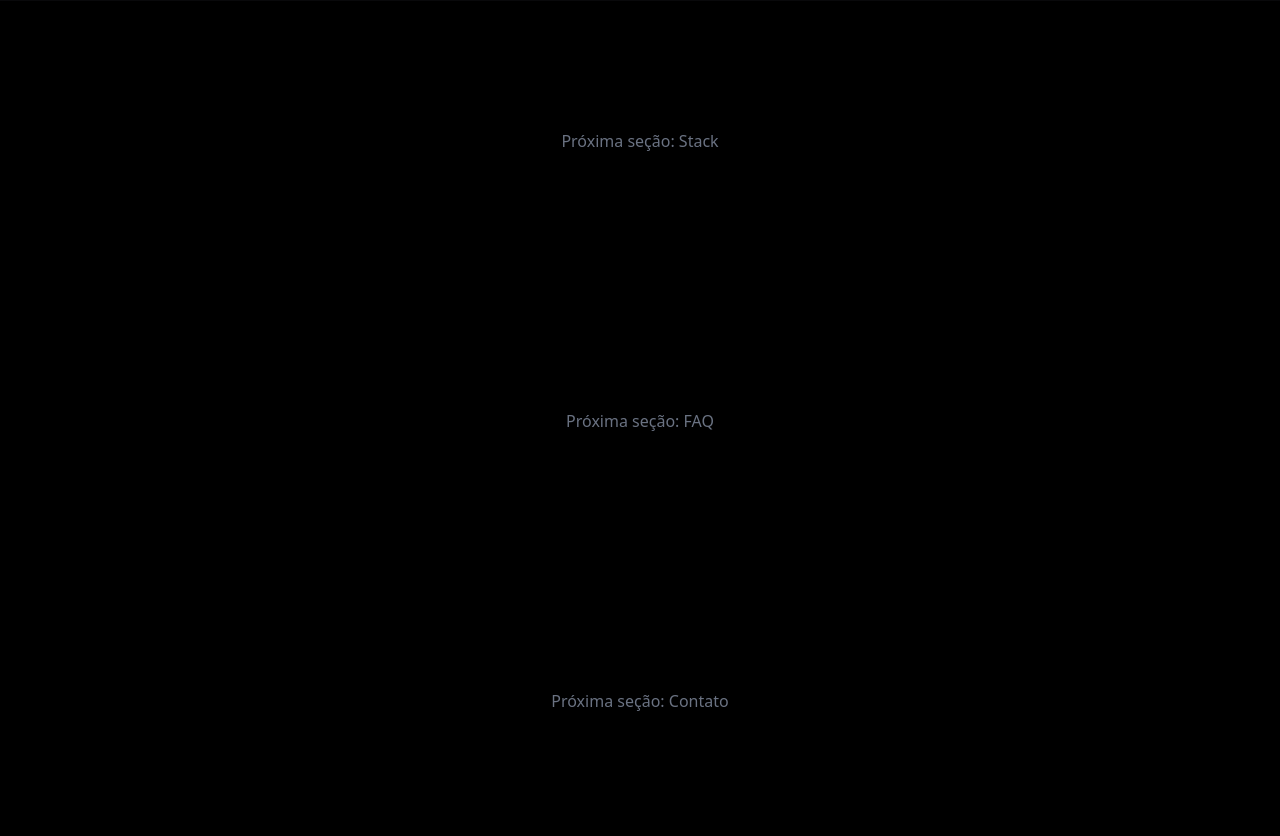
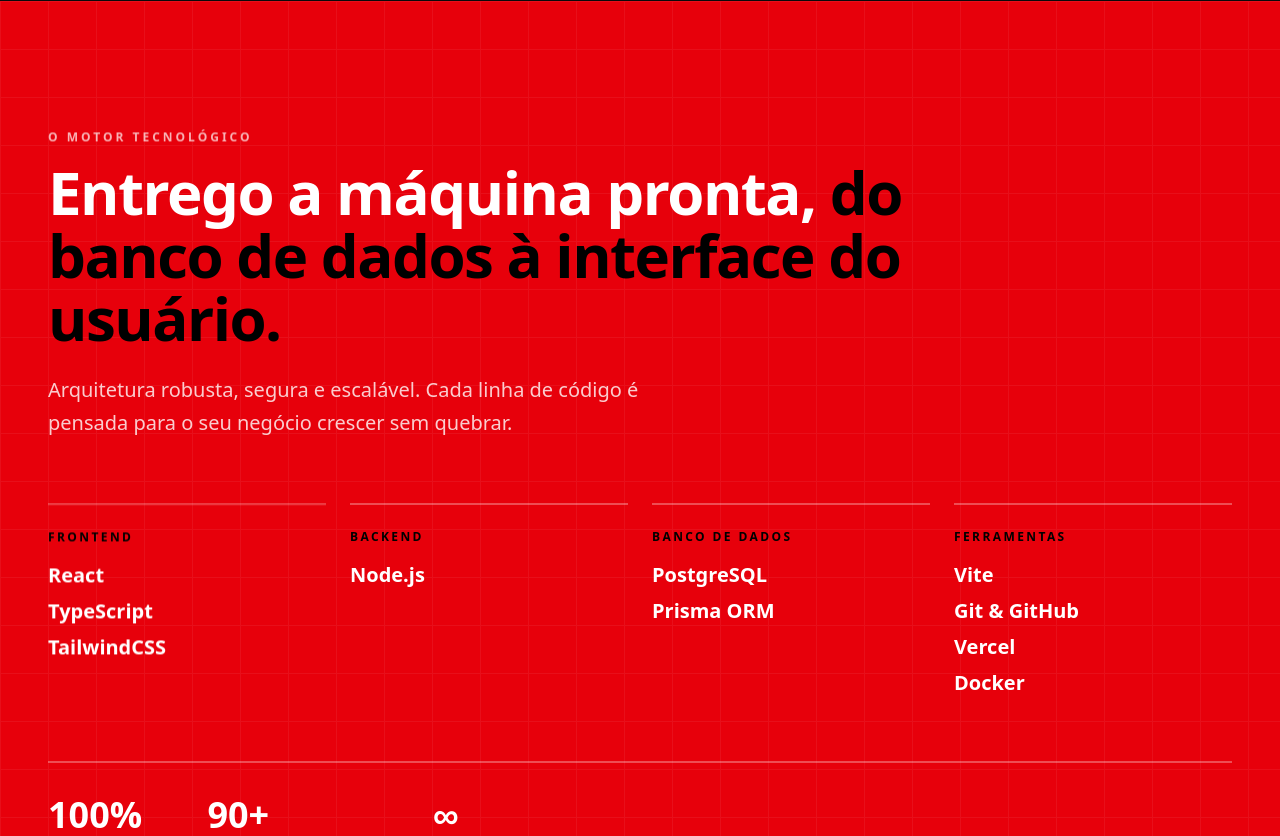
Before and after one commit to Leone-Ricardo/leonedicamp-portfolio, a React (Vite) app: page / in a window 1280 px wide. Shown: the part 4684-5520 px from the top of the page. Built offline with nearby package versions, Linux system fonts and the light colour scheme.

Commit message:
feat: tech stack section (red band)

```diff
--- a/src/App.tsx
+++ b/src/App.tsx
@@ -3,6 +3,7 @@ import { Hero } from '@/components/sections/Hero'
 import { About } from '@/components/sections/About'
 import { CaseStudy } from '@/components/sections/CaseStudy'
 import { Ecosystem } from '@/components/sections/Ecosystem'
+import { TechStack } from '@/components/sections/TechStack'
 
 function App() {
   return (
@@ -13,10 +14,8 @@ function App() {
         <About />
         <CaseStudy />
         <Ecosystem />
+        <TechStack />
         {/* Placeholders das próximas seções */}
-        <section id="stack" className="container-site py-32 text-center">
-          <p className="text-gray-500">Próxima seção: Stack</p>
-        </section>
         <section id="faq" className="container-site py-32 text-center">
           <p className="text-gray-500">Próxima seção: FAQ</p>
         </section>
--- /dev/null
+++ b/src/components/sections/TechStack.tsx
@@ -0,0 +1,97 @@
+import { techStack } from '@/data/tech-stack'
+import { Reveal } from '@/components/ui/Reveal'
+
+const categories = ['Frontend', 'Backend', 'Banco de Dados', 'Ferramentas'] as const
+
+export function TechStack() {
+  return (
+    <section
+      id="stack"
+      className="relative bg-red-600 text-white py-24 md:py-32 overflow-hidden"
+    >
+      {/* Textura de grid sutil */}
+      <div
+        className="absolute inset-0 opacity-[0.06] pointer-events-none"
+        style={{
+          backgroundImage:
+            'linear-gradient(#fff 1px, transparent 1px), linear-gradient(90deg, #fff 1px, transparent 1px)',
+          backgroundSize: '48px 48px',
+        }}
+      />
+
+      <div className="container-site relative">
+        {/* Cabeçalho */}
+        <div className="max-w-4xl mb-16">
+          <Reveal>
+            <p className="text-xs font-bold uppercase tracking-[0.25em] text-white/70 mb-4">
+              O motor tecnológico
+            </p>
+          </Reveal>
+          <Reveal delay={100}>
+            <h2 className="text-4xl md:text-5xl lg:text-6xl font-bold tracking-tight leading-[1.05]">
+              Entrego a máquina pronta,{' '}
+              <span className="text-black">
+                do banco de dados à interface do usuário.
+              </span>
+            </h2>
+          </Reveal>
+          <Reveal delay={200}>
+            <p className="mt-6 text-lg md:text-xl text-white/80 leading-relaxed max-w-2xl">
+              Arquitetura robusta, segura e escalável. Cada linha de código é
+              pensada para o seu negócio crescer sem quebrar.
+            </p>
+          </Reveal>
+        </div>
+
+        {/* Grid de tecnologias por categoria */}
+        <div className="grid grid-cols-1 md:grid-cols-2 lg:grid-cols-4 gap-8 lg:gap-6">
+          {categories.map((category, catIndex) => (
+            <Reveal key={category} delay={catIndex * 100}>
+              <div className="border-t-2 border-white/30 pt-6">
+                <h3 className="text-xs font-bold uppercase tracking-[0.2em] text-black mb-4">
+                  {category}
+                </h3>
+                <ul className="space-y-2">
+                  {techStack
+                    .filter((t) => t.category === category)
+                    .map((tech) => (
+                      <li
+                        key={tech.name}
+                        className="text-lg md:text-xl font-semibold text-white hover:text-black transition-colors cursor-default"
+                      >
+                        {tech.name}
+                      </li>
+                    ))}
+                </ul>
+              </div>
+            </Reveal>
+          ))}
+        </div>
+
+        {/* Rodapé da seção */}
+        <Reveal delay={400}>
+          <div className="mt-16 pt-8 border-t-2 border-white/30 flex flex-wrap items-center gap-x-12 gap-y-4">
+            <div>
+              <div className="text-3xl md:text-4xl font-bold">100%</div>
+              <div className="text-xs uppercase tracking-wider text-white/70 mt-1">
+                Código próprio
+              </div>
+            </div>
+            <div>
+              <div className="text-3xl md:text-4xl font-bold">90+</div>
+              <div className="text-xs uppercase tracking-wider text-white/70 mt-1">
+                Performance Lighthouse
+              </div>
+            </div>
+            <div>
+              <div className="text-3xl md:text-4xl font-bold">∞</div>
+              <div className="text-xs uppercase tracking-wider text-white/70 mt-1">
+                Escalabilidade
+              </div>
+            </div>
+          </div>
+        </Reveal>
+      </div>
+    </section>
+  )
+}
--- /dev/null
+++ b/src/data/tech-stack.ts
@@ -0,0 +1,17 @@
+export type Tech = {
+  name: string
+  category: 'Frontend' | 'Backend' | 'Banco de Dados' | 'Ferramentas'
+}
+
+export const techStack: Tech[] = [
+  { name: 'React', category: 'Frontend' },
+  { name: 'TypeScript', category: 'Frontend' },
+  { name: 'TailwindCSS', category: 'Frontend' },
+  { name: 'Node.js', category: 'Backend' },
+  { name: 'PostgreSQL', category: 'Banco de Dados' },
+  { name: 'Prisma ORM', category: 'Banco de Dados' },
+  { name: 'Vite', category: 'Ferramentas' },
+  { name: 'Git & GitHub', category: 'Ferramentas' },
+  { name: 'Vercel', category: 'Ferramentas' },
+  { name: 'Docker', category: 'Ferramentas' },
+]
```
